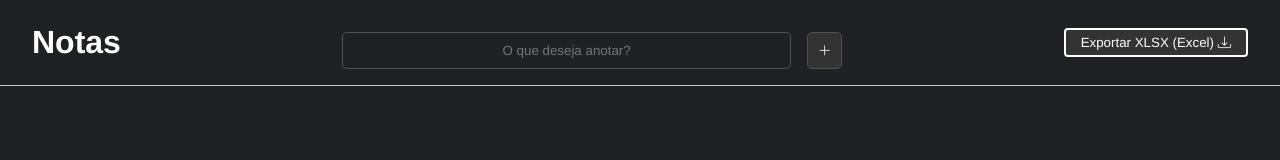
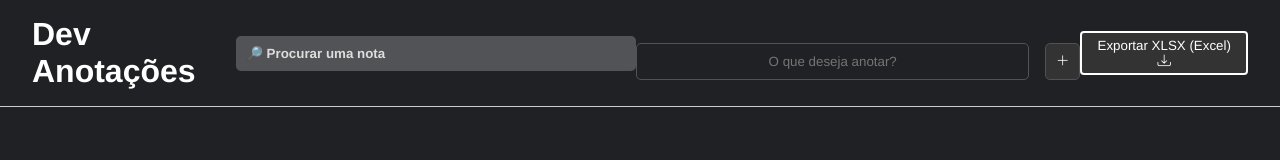
Before and after one commit to ryanwilll/GoogleKeep, a plain HTML site: page index.html in a window 1280 px wide. Drawn offline with nearby package versions, Linux system fonts and the light colour scheme.

Commit message:
:boom: Adicionado o input para pesquisar notas

```diff
--- a/index.html
+++ b/index.html
@@ -20,10 +20,10 @@
 
 <body>
     <header>
-        <h1>Notas</h1>
-        <!-- <div id="search-container">
+        <h1>Dev Anotações</h1>
+        <div id="search-container">
             <input type="text" id="search-input" placeholder="🔎 Procurar uma nota">
-        </div> -->
+        </div>
         <div id="add-note-container">
             <input type="text" id="note-content" placeholder="O que deseja anotar?">
             <button class="add-note"><i class="bi bi-plus-lg"></i></button>
```
